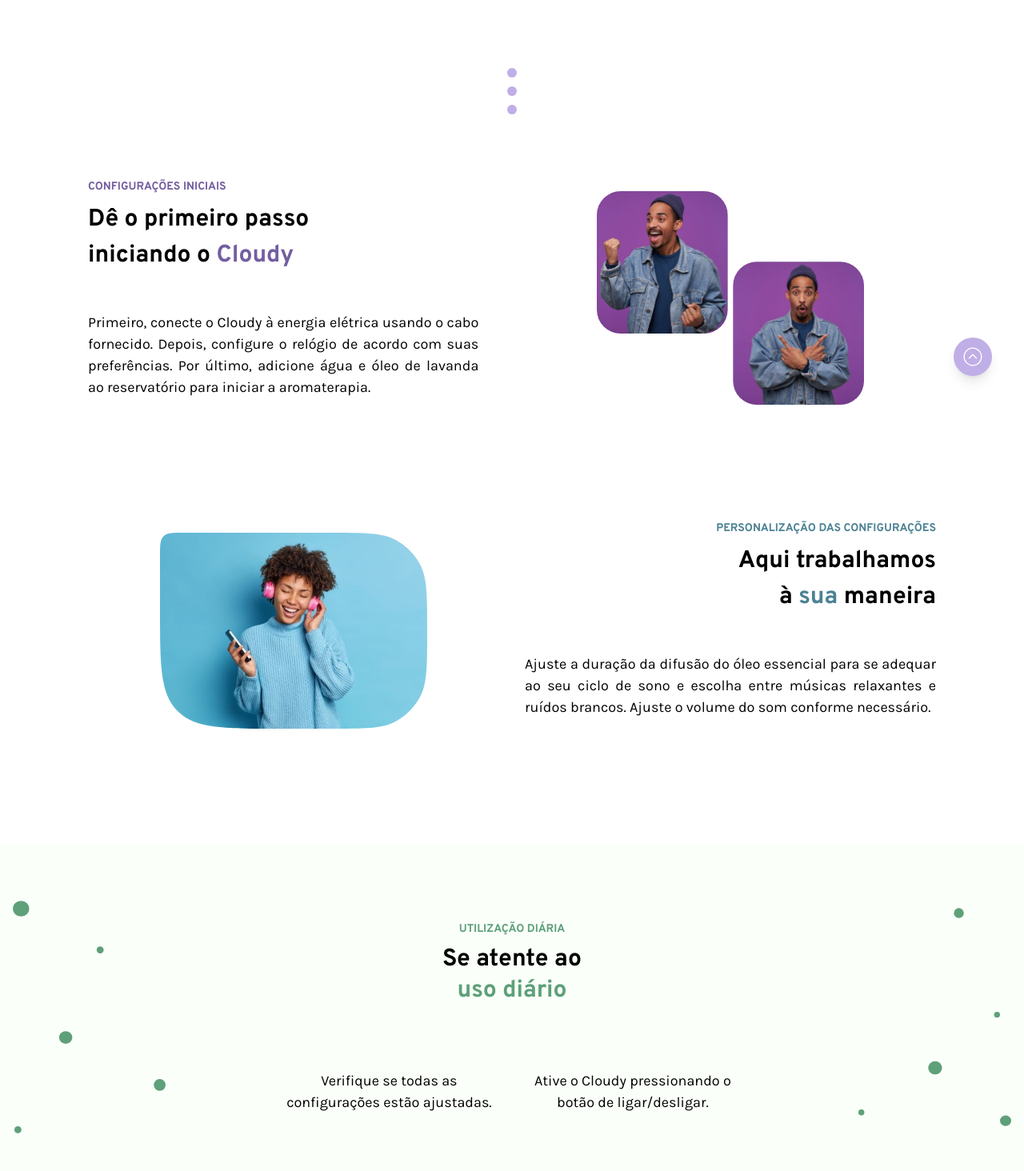
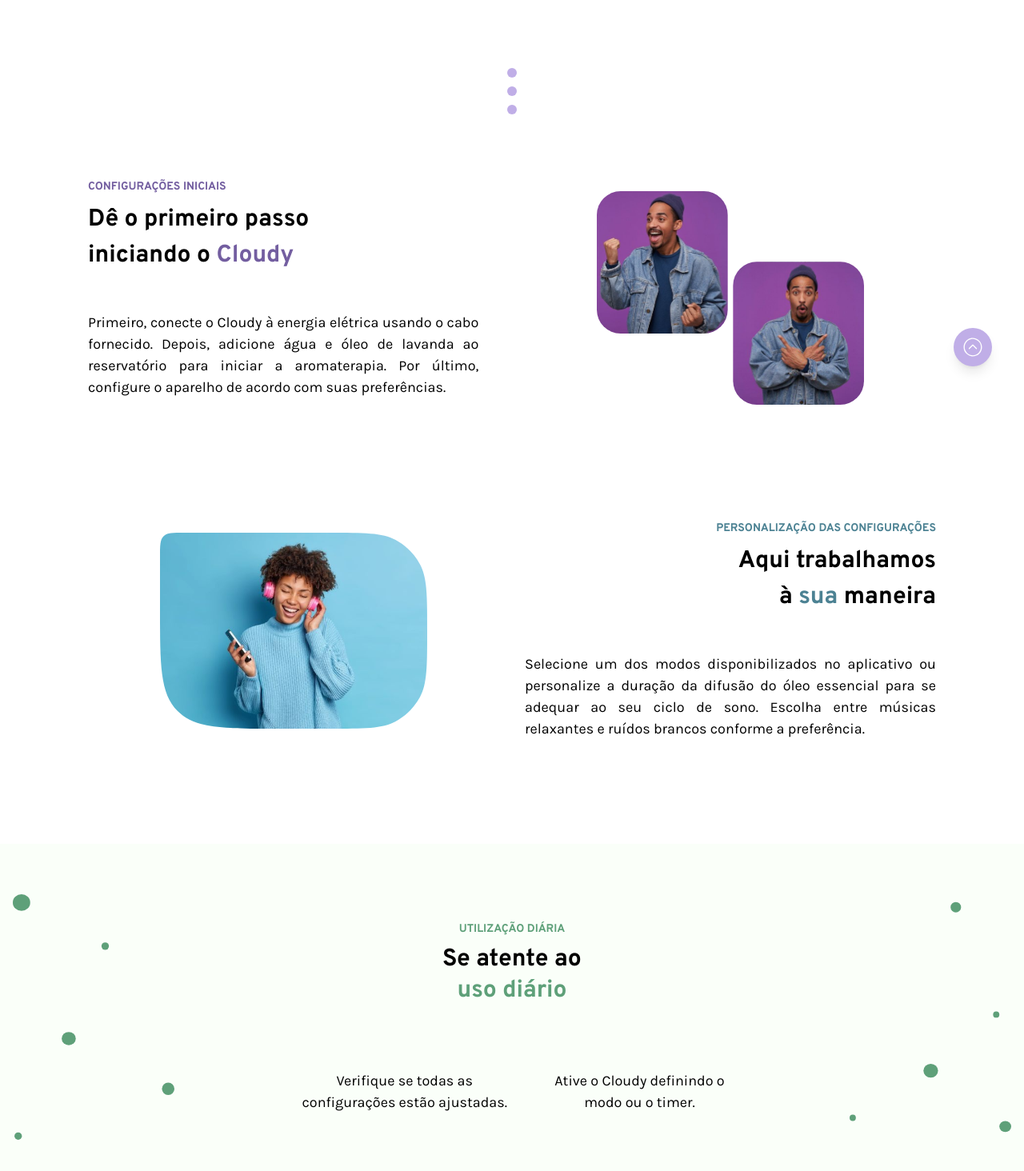
Before and after one commit to yasminvsilva/cloudy, a React (Vite) app: page /guia in a window 1280 px wide. Shown: the part 286-1750 px from the top of the page at 80% size. Built offline with nearby package versions, Linux system fonts and the light colour scheme.

Commit message:
guia atualizado e botãoSubir com hover

```diff
--- a/src/components/BotaoSubir.jsx
+++ b/src/components/BotaoSubir.jsx
@@ -10,12 +10,15 @@ const BotaoSubir = ({ isDarkMode }) => {
   };
 
   return (
-    <button
-      onClick={scrollToTop}
-      className="hidden md:block fixed bottom-11 right-10 bg-roxo-claro text-white p-3 rounded-full shadow-lg hover:bg-roxo-titulo dark:bg-roxo-titulo dark:hover:bg-roxo-claro focus:outline-none"
-    >
-      <img className='w-6' src={isDarkMode ? subirDark : subir} alt="Setas apontadas para cima" />
-    </button>
+
+    <div>
+      <button
+        onClick={scrollToTop}
+        className="cursor-pointer transition-transform duration-300 hover:scale-110 hidden md:block fixed bottom-14 right-10 bg-roxo-claro text-white p-3 rounded-full shadow-lg hover:bg-roxo-titulo dark:bg-roxo-titulo dark:hover:bg-roxo-claro focus:outline-none"
+      >
+        <img className='w-6' src={isDarkMode ? subirDark : subir} alt="Setas apontadas para cima" />
+      </button>
+    </div>
   );
 };
 
--- a/src/pages/Guia.jsx
+++ b/src/pages/Guia.jsx
@@ -62,7 +62,7 @@ export default function Guia({ isDarkMode }) {
                 xl:text-[18px]
                 md:w-[95%] md:mb-0
                 font-overpass text-[16px] text-justify mb-12 dark:text-white">
-                Primeiro, conecte o Cloudy à energia elétrica usando o cabo fornecido. Depois, configure o relógio de acordo com suas preferências. Por último, adicione água e óleo de lavanda ao reservatório para iniciar a aromaterapia.
+                Primeiro, conecte o Cloudy à energia elétrica usando o cabo fornecido. Depois, adicione água e óleo de lavanda ao reservatório para iniciar a aromaterapia. Por último, configure o aparelho de acordo com suas preferências.
                 </p>
             </div>
 
@@ -104,7 +104,7 @@ export default function Guia({ isDarkMode }) {
                     <p className="
                     xl:text-[18px]
                     md:mb-0
-                    font-overpass text-[16px] text-justify mb-12 dark:text-white">Ajuste a duração da difusão do óleo essencial para se adequar ao seu ciclo de sono e escolha entre músicas relaxantes e ruídos brancos. Ajuste o volume do som conforme necessário.</p>
+                    font-overpass text-[16px] text-justify mb-12 dark:text-white">Selecione um dos modos disponibilizados no aplicativo ou personalize a duração da difusão do óleo essencial para se adequar ao seu ciclo de sono. Escolha entre músicas relaxantes e ruídos brancos conforme a preferência.</p>
                 </div>
             </div>
 
@@ -167,7 +167,7 @@ export default function Guia({ isDarkMode }) {
                     font-overpass text-[16px] text-center mb-8 dark:text-white">Verifique se todas as configurações estão ajustadas.</p>
                     <p className="
                     xl:text-[18px]
-                    font-overpass text-[16px] text-center dark:text-white">Ative o Cloudy pressionando o botão de ligar/desligar.</p>
+                    font-overpass text-[16px] text-center dark:text-white">Ative o Cloudy definindo o modo ou o timer.</p>
                 </div>
             </div>
 
```
